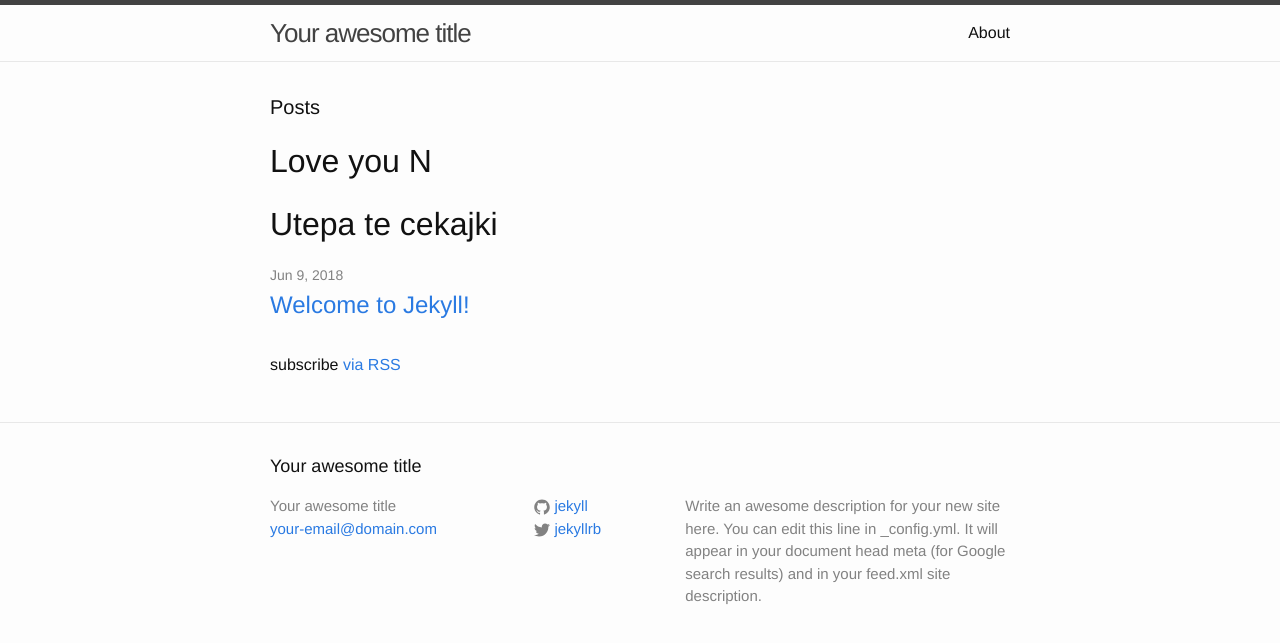
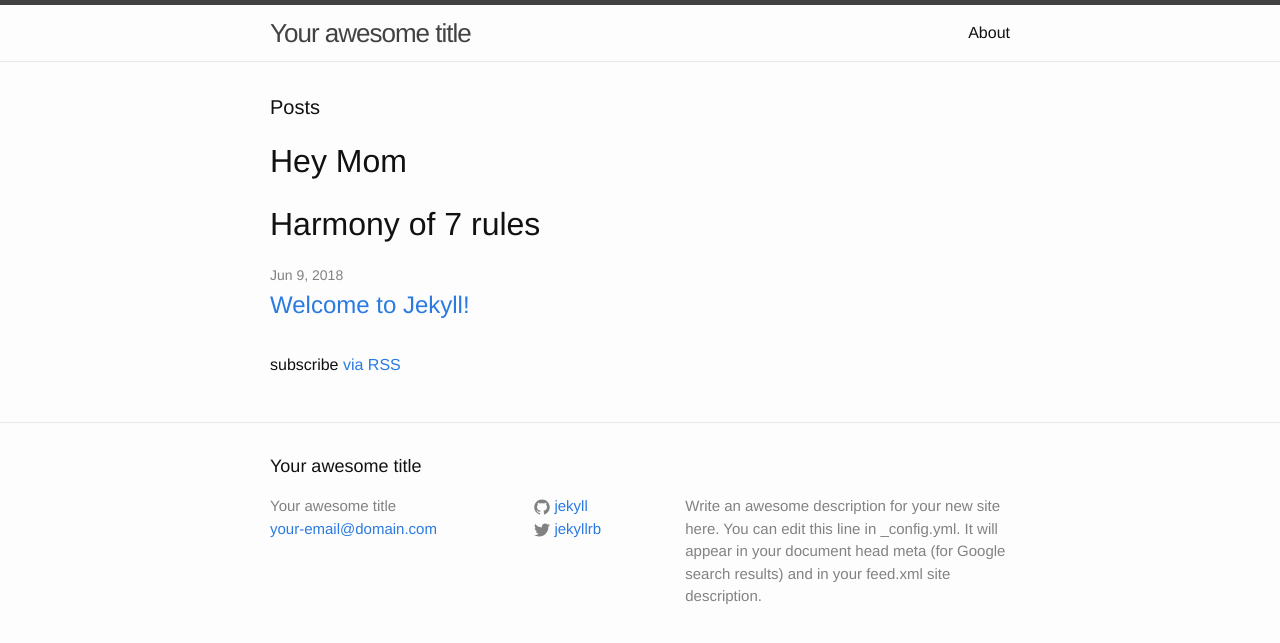
Before and after one commit to MilaG145/MilaG145.github.io, a Jekyll site: the page built from index.html, in a window 1280 px wide. Shown: the top 643 px of the page. Built offline with Jekyll 4.4.1, drawn with Linux system fonts in a browser that asks for light colours.

Commit message:
Update index.html

```diff
--- a/index.html
+++ b/index.html
@@ -5,8 +5,8 @@ layout: default
 <div class="home">
 
   <h1 class="page-heading">Posts</h1>
-  <h1> Love you N </h1>
-  <h1> Utepa te cekajki </h1>
+  <h1> Hey Mom </h1>
+  <h1> Harmony of 7 rules </h1>
   <ul class="post-list">
     {% for post in site.posts %}
       <li>
```
